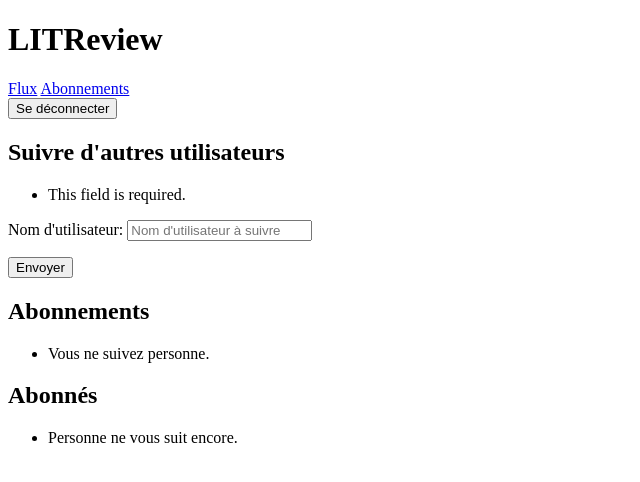
After one commit to Jeremuller/OCS_Projet_8, a Django app: page /follow/ in a window 1280 px wide. The commit adds this page. Shown: the top 482 px of the page, without its empty margins (0-640 px from the left). Run offline with Django 5.2, Linux system fonts and the light colour scheme; the visitor is signed in with stand-in values (Sample User, id 1); data comes from the database, SQL or seed files in the repository.

Commit message:
Update mardi, fonctionnalitées avancée, rete le flux à mettre en place, le style et linting.

```diff
--- a/authentication/forms.py
+++ b/authentication/forms.py
@@ -1,8 +1,37 @@
 from django.contrib.auth.forms import UserCreationForm
 from authentication.models import User
+from django import forms
 
 
 class SignupForm(UserCreationForm):
     class Meta:
         model = User
         fields = ('username', 'password1', 'password2')
+
+
+class FollowUsersForm(forms.Form):
+    username = forms.CharField(
+        max_length=150,
+        label="Nom d'utilisateur",
+        widget=forms.TextInput(attrs={'placeholder': "Nom d'utilisateur à suivre"}),
+    )
+
+    def __init__(self, *args, **kwargs):
+        self.request_user = kwargs.pop('request_user', None)
+        super().__init__(*args, **kwargs)
+
+    def clean_username(self):
+        username = self.cleaned_data['username']
+
+        try:
+            user_to_follow = User.objects.get(username=username)
+        except User.DoesNotExist:
+            raise forms.ValidationError("Cet utilisateur n'existe pas.")
+
+        if user_to_follow == self.request_user:
+            raise forms.ValidationError("Vous ne pouvez pas vous suivre vous-même.")
+
+        if self.request_user.follows.filter(id=user_to_follow.id).exists():
+            raise forms.ValidationError(f"Vous vuivez déjà {username}")
+
+        return user_to_follow
--- a/authentication/models.py
+++ b/authentication/models.py
@@ -4,7 +4,12 @@ from django.db import models
 
 
 class User(AbstractUser):
-    pass
+    follows = models.ManyToManyField(
+        'self',
+        symmetrical=False,
+        verbose_name='suit',
+        related_name='followers',
+    )
 
 
 class UserFollows(models.Model):
--- /dev/null
+++ b/blog/templates/blog/subscriptions.html
@@ -0,0 +1,38 @@
+{% extends 'base.html' %}
+
+{% block content %}
+    <h2>Suivre d'autres utilisateurs</h2>
+
+    <!-- Formulaire pour suivre un utilisateur -->
+    <form method="post" action="{% url 'follow_user' %}">
+        {% csrf_token %}
+        {{ form.as_p }}
+        <button type="submit">Envoyer</button>
+    </form>
+
+    <!-- Liste des utilisateurs suivis -->
+    <h2>Abonnements</h2>
+    <ul>
+        {% for user in following %}
+            <li>
+                {{ user.username }}
+                <form method="post" action="{% url 'unfollow_user' user.id %}">
+                    {% csrf_token %}
+                    <button type="submit">Se désabonner</button>
+                </form>
+            </li>
+        {% empty %}
+            <li>Vous ne suivez personne.</li>
+        {% endfor %}
+    </ul>
+
+    <!-- Liste des abonnés -->
+    <h2>Abonnés</h2>
+    <ul>
+        {% for user in followers %}
+            <li>{{ user.username }}</li>
+        {% empty %}
+            <li>Personne ne vous suit encore.</li>
+        {% endfor %}
+    </ul>
+{% endblock %}
--- a/blog/views.py
+++ b/blog/views.py
@@ -3,6 +3,8 @@ from django.contrib.auth.decorators import login_required
 from django.contrib import messages
 from .models import Ticket, Review
 from . import forms
+from authentication.forms import FollowUsersForm
+from authentication.models import User
 
 
 @login_required
@@ -161,3 +163,55 @@ def create_ticket_review(request):
         'review_form': review_form,
     }
     return render(request, 'blog/create_ticket_review.html', context=context)
+
+
+@login_required
+def follow_user(request):
+    form = FollowUsersForm(request.POST, request_user=request.user)
+
+    if request.method == 'POST':
+        if form.is_valid():
+            user_to_follow = form.cleaned_data['username']
+            request.user.follows.add(user_to_follow)
+            messages.success(request, f"Vous suivez maintenant {user_to_follow}.")
+            return redirect('subscriptions')
+        else:
+            form = FollowUsersForm(request_user=request.user)
+
+    context = {
+        'form': form,
+        'followed_users': request.user.follows.all(),
+        'followers': request.user.followers.all(),
+    }
+    return render(request, 'blog/subscriptions.html', context)
+
+
+@login_required
+def unfollow_user(request, user_id):
+    user_to_unfollow = User.objects.get(id=user_id)
+
+    if user_to_unfollow in request.user.follows.all():
+        request.user.follows.remove(user_to_unfollow)
+        messages.success(request, f"Vous ne suivez plus {user_to_unfollow}.")
+    else:
+        messages.warning(request, "Cet utilisateur n'est pas dans votre liste d'abonnements.")
+
+    return redirect('subscriptions')
+
+
+@login_required
+def subscriptions(request):
+    following = request.user.follows.all()
+    followers = request.user.followers.all()
+    form = FollowUsersForm(request.POST, request_user=request.user)
+
+    print("Following:", following)
+    print("Followers:", followers)
+
+    context = {
+        'following': following,
+        'followers': followers,
+        'form': form
+    }
+
+    return render(request, 'blog/subscriptions.html', context)
--- a/litrevu/urls.py
+++ b/litrevu/urls.py
@@ -18,7 +18,8 @@ from django.contrib import admin
 from django.urls import path
 from authentication.views import CustomLoginView, SignupPageView
 from django.contrib.auth.views import LogoutView
-from blog.views import home, ticket_upload, edit_ticket, review_upload, edit_review, create_ticket_review
+from blog.views import (home, ticket_upload, edit_ticket, review_upload, edit_review, create_ticket_review,
+                        subscriptions, follow_user, unfollow_user)
 from django.conf import settings
 from django.conf.urls.static import static
 
@@ -33,7 +34,10 @@ urlpatterns = [
     path('ticket/<int:ticket_id>/edit/', edit_ticket, name='edit_ticket'),
     path('ticket/<int:ticket_id>create_review/', review_upload, name='create_review'),
     path('review/<int:review_id>/edit/', edit_review, name='edit_review'),
-    path('ticket-review/create', create_ticket_review, name='create_ticket_review')
+    path('ticket-review/create', create_ticket_review, name='create_ticket_review'),
+    path('subscriptions/', subscriptions, name='subscriptions'),
+    path('follow/', follow_user, name='follow_user'),
+    path('unfollow/<int:user_id>/', unfollow_user, name='unfollow_user'),
 
 ]
 if settings.DEBUG:
--- a/templates/base.html
+++ b/templates/base.html
@@ -7,9 +7,11 @@
 </head>
 <body>
     <header>
-        <h1>Litrevu</h1>
+        <h1>LITReview</h1>
         <nav>
             {% if user.is_authenticated %}
+                <a href="{% url 'home' %}">Flux</a>
+                <a href="{% url 'subscriptions' %}">Abonnements</a>
                 <form method="POST" action="{% url 'logout' %}">
                     {% csrf_token %}
                     <button type="submit">Se déconnecter</button>
```
Also changed, not shown: blog/forms.py (line endings or trailing spaces).
